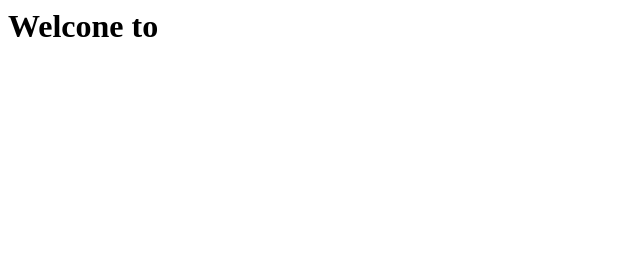
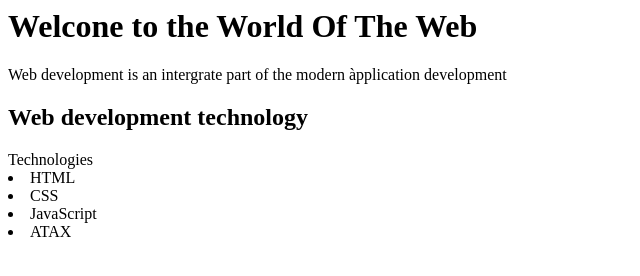
Before and after one commit to bida24-028/WMD, a plain HTML site: page index.html in a window 1280 px wide. Shown: the whole page, without its empty margins (0-640 px from the left). Drawn offline with Linux system fonts and the light colour scheme.

Commit message:
Update index.html

```diff
--- a/index.html
+++ b/index.html
@@ -1,12 +1,25 @@
 <!DOCTYPE>
 <html>
-  <head><title>Home</title>
+  <head>
+    <title>Home</title>
+    <meta charset="utf-8">
   <style>
-
-
+    h1{colour:blue;text transfomer:uppercase;font size:48px;
+    p{text align:center;colour:pink
+    #oltech{colour:red,}
+    ol{list-style-type:a;}
+    {colour:green;}
   </style>
   </head>
   <body>
-    <h1>Welcone to</h1>
+    <h1>Welcone to the World Of The Web</h1>
+    <p>Web development is an intergrate part of the modern àpplication development  </p>
+    <h2>Web development technology</h2>
+    <O1 ID="oltech">Technologies
+        <li>HTML</li>
+        <li>CSS</li>
+        <li>JavaScript</li>
+        <li>ATAX</li>
+    </O1>
   </body>
 </html>
```
